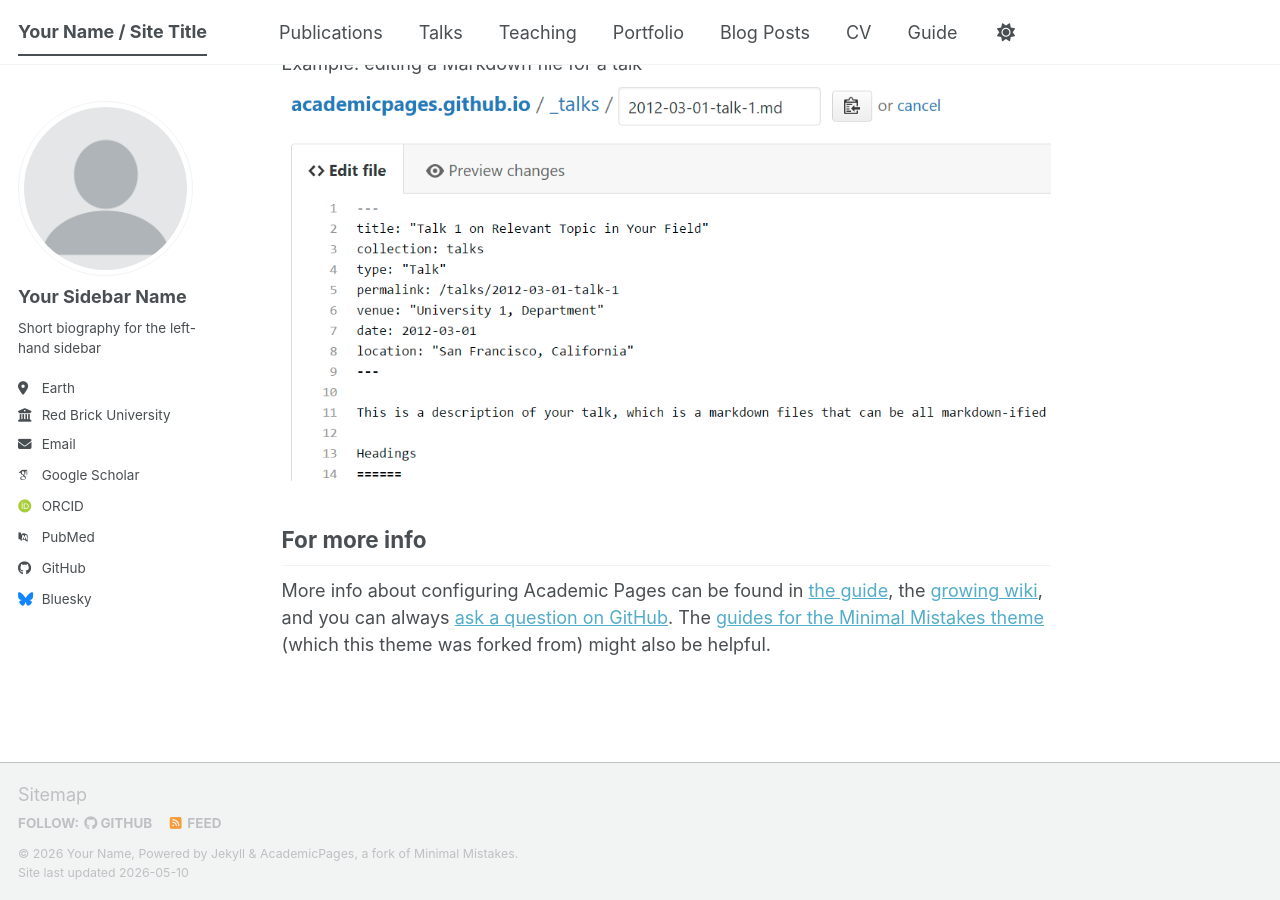
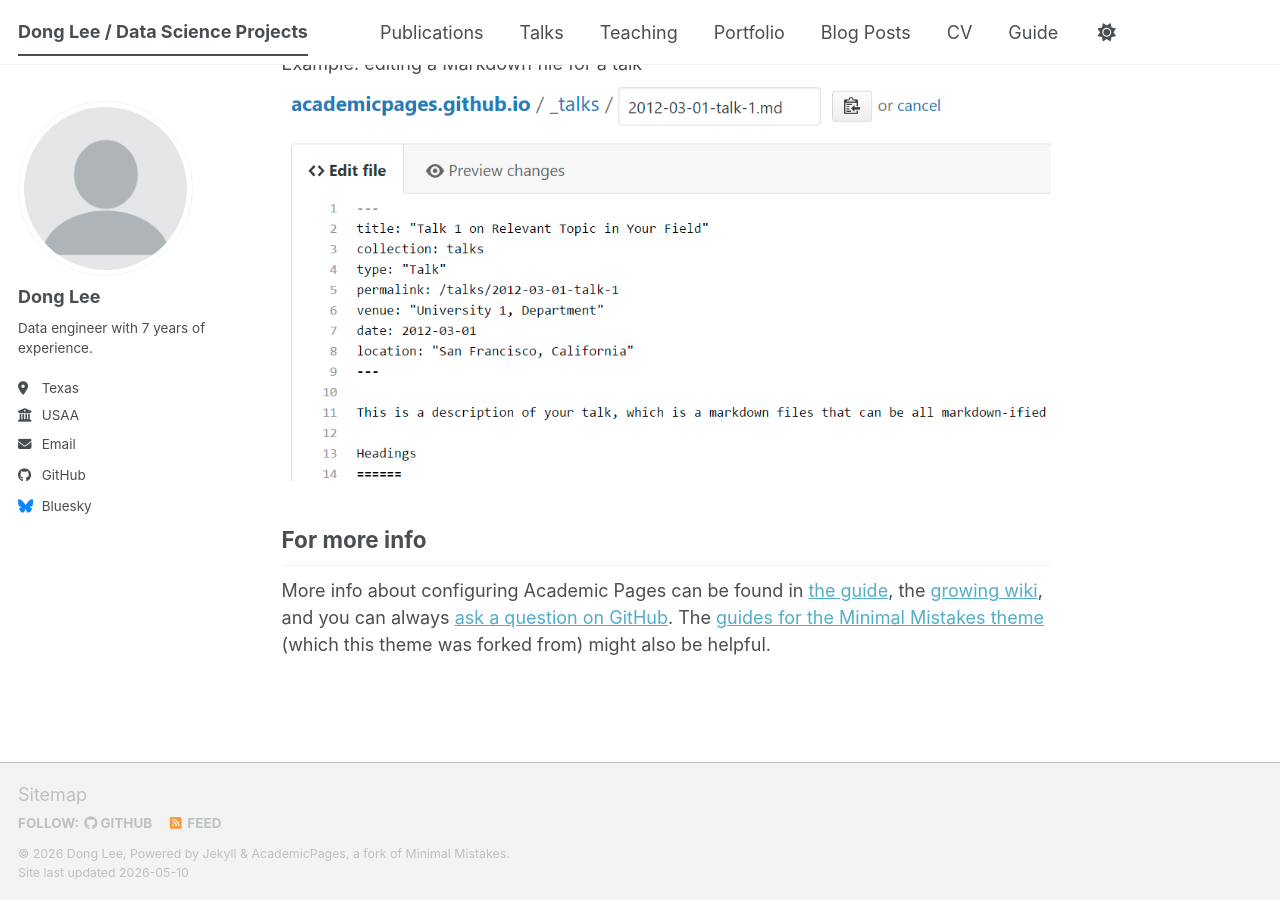
Before and after one commit to dcl1702/dcl1702.github.io, a Jekyll site: the page built from _pages/about.md, in a window 1280 px wide and 900 px high, scrolled down 2720 px. Built offline with Jekyll 4.4.1, drawn with Linux system fonts in a browser that asks for light colours; some web fonts are replaced; a script bundle is joined from its source files by our own code; library files that are not in the unit come from our copies.

Commit message:
Update _config.yml

```diff
--- a/_config.yml
+++ b/_config.yml
@@ -9,14 +9,14 @@
 # Basic Site Settings
 locale                   : "en-US"
 site_theme               : "default" # The available themes options are "default", "air", "sunrise", "mint", "dirt" and "contrast"
-title                    : "Your Name / Site Title"
+title                    : "Dong Lee / Data Science Projects"
 title_separator          : "-"
-name                     : &name "Your Name"
-description              : &description "Your Name's academic portfolio"   # Update this with a general description of your site, this is the default if not overridden by a page
+name                     : &name "Dong Lee"
+description              : &description "Dong Lee's academic portfolio"   # Update this with a general description of your site, this is the default if not overridden by a page
 url                      : https://academicpages.github.io # The base hostname & protocol for your site e.g. "https://[your GitHub username].github.io",
                                                            # or if you already have some other page hosted on Github then use "https://[your GitHub username].github.io/[Your Repo Name]"
 baseurl                  : "" # the subpath of your site, e.g. "/blog"
-repository               : "academicpages/academicpages.github.io"
+repository               : "dcl1702/dcl1702.github.io"
 
 # Site Author - The following control what appear as part of the author content on the side bar.
 #               If a field is blank the icon and link will not appear, otherwise it will be shown.
@@ -24,24 +24,24 @@ repository               : "academicpages/academicpages.github.io"
 author:
   # Biographic information
   avatar           : "profile.png"
-  name             : "Your Sidebar Name"
+  name             : "Dong Lee"
   pronouns         : # example: "she/her"
-  bio              : "Short biography for the left-hand sidebar"
-  location         : "Earth"
-  employer         : "Red Brick University"
+  bio              : "Data engineer with 7 years of experience."
+  location         : "Texas"
+  employer         : "USAA"
   uri              : # URL
-  email            : "none@example.org"
+  email            : "dcl1702@gmail.com"
 
   # Academic websites
   academia         : # URL
   arxiv            : # URL - Update with the correct link to your profile
-  googlescholar    : "https://scholar.google.com/citations?user=PS_CX0AAAAAJ"
+  googlescholar    : # URL
   inspire-hep      : # URL
   impactstory      : # URL
-  orcid            : "https://orcid.org/yourorcidurl"
+  orcid            : # URL
   semantic         : # URL
   ssrn             : # URL
-  pubmed           : "https://www.ncbi.nlm.nih.gov/pubmed/?term=john+snow"
+  pubmed           : # URL
   researchgate     : # URL
   scopus           : # URL
   zotero           : # URL
@@ -51,7 +51,7 @@ author:
   bitbucket        : # Username - Update with your username on the site
   codepen          : # Username
   dribbble         : # Username
-  github           : "academicpages"
+  github           : "dcl1702"
   kaggle           : # Username
   stackoverflow    : # User number or user number and name (i.e., use "1" or "1/jeff-atwood")
 
```
